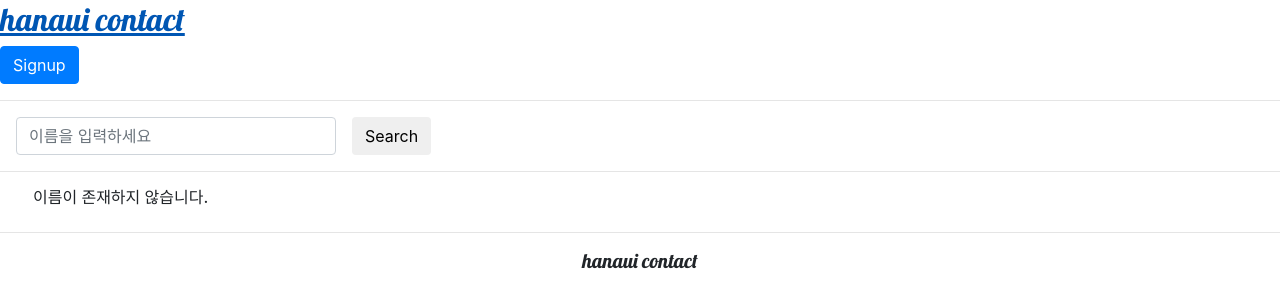
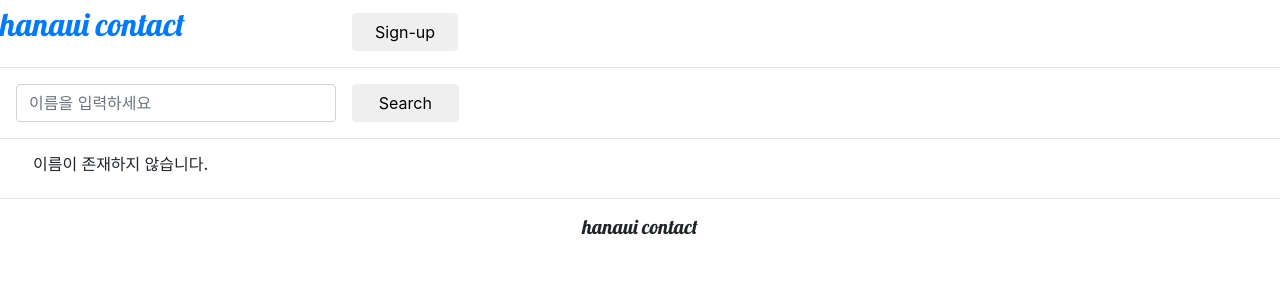
Before and after one commit to hanaui-call/contacts-v2, a Django app: page / in a window 1280 px wide. Shown: the top 308 px of the page. Run offline with Django 3.2, Linux system fonts and the light colour scheme; some libraries are stand-ins or nearby versions.

Commit message:
views.py --Signup member create added, models.py --email, password add, index/header html modified

```diff
--- a/web/django_server/models.py
+++ b/web/django_server/models.py
@@ -15,6 +15,8 @@ class Member(BaseModel):
     user = models.OneToOneField(User, on_delete=models.CASCADE)
     name = models.CharField(max_length=32, blank=True)
     phone = models.CharField(max_length=14, null=True)
+    email = models.EmailField(max_length=255, blank=True)
+    password = models.CharField(max_length=50, null=True)
     birth = models.DateField()
     sex = models.CharField(max_length=1)
     tags = ArrayField(models.CharField(max_length=200), null=True)
--- a/web/django_server/views.py
+++ b/web/django_server/views.py
@@ -13,12 +13,14 @@ def signup(request):
     if request.method == 'GET':
         return render(request, 'signup.html', {})
     else:
-        name = request.POST.get('name')
-        email = request.POST.get('email')
-        password = request.POST.get('password')
-        birth = request.POST.get('birth')
-        sex = request.POST.get('sex')
-        phone = request.POST.get('phone')
+        user = Member.objects.create(
+            name = request.POST.get('name'),
+            email = request.POST.get('email'),
+            password = request.POST.get('password'),
+            birth = request.POST.get('birth'),
+            sex = request.POST.get('sex'),
+            phone = request.POST.get('phone')
+        )
         return redirect('index')
 
 
--- a/web/templates/header.html
+++ b/web/templates/header.html
@@ -1,11 +1,8 @@
-<span style="font-family: 'Lobster', cursive;">
-    <h2>
-      <a href="{% url 'index' %}">hanaui contact</a>
-    </h2>
-    </span>
-    <span>
-      <form method="get" action="{% url 'signup' %}">
-        {% csrf_token %}
-        <input class="btn btn-primary" type="submit" value="Signup">
-      </form>
-    </span>
+<span style="font-size:2rem; font-family: 'Lobster', cursive; margin-top: 3rem;">
+  <a href="{% url 'index' %}">hanaui contact</a>
+</span>
+<span style="margin-top: 3rem; margin-left: 10rem;" class="input-group-btn">
+  <a href="{% url 'signup' %}">
+    <input type="submit" class="btn btn-default col-1 md-1" value="Sign-up">
+  </a>
+</span>
--- a/web/templates/index.html
+++ b/web/templates/index.html
@@ -7,7 +7,7 @@
       <input type="text" class="form-control" name="search_name" value="{{ search_name }}" placeholder="이름을 입력하세요">
     </div>
     <span class="input-group-btn">
-      <input class="btn btn-default" type="submit" value="Search">
+      <input class="btn btn-default col-1 md-1" type="submit" value="Search">
     </span>
   </form>
   <hr>
```
Also changed, not shown: web/django_server/migrations/0002_auto_20210101_1819.py (added).
